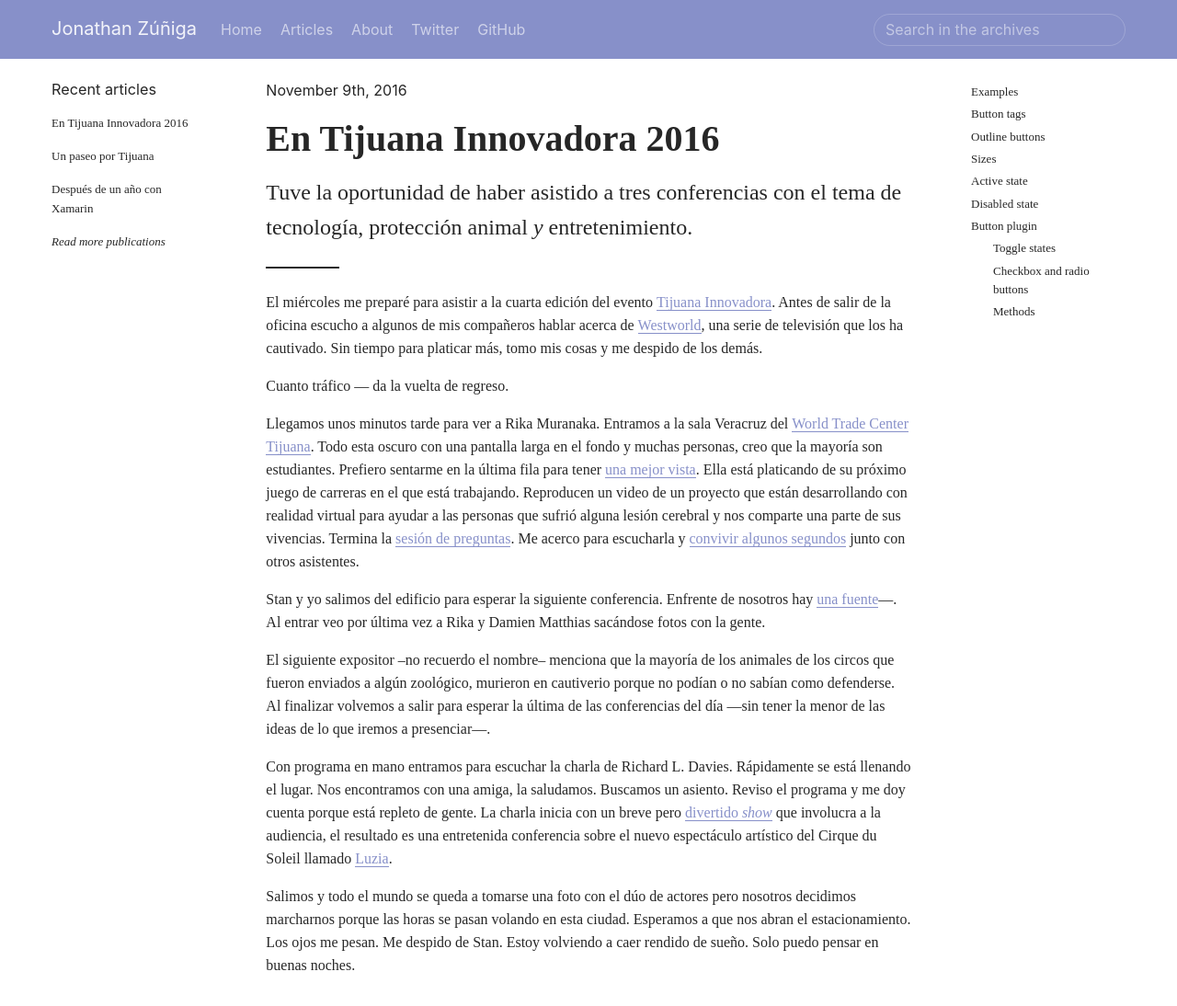
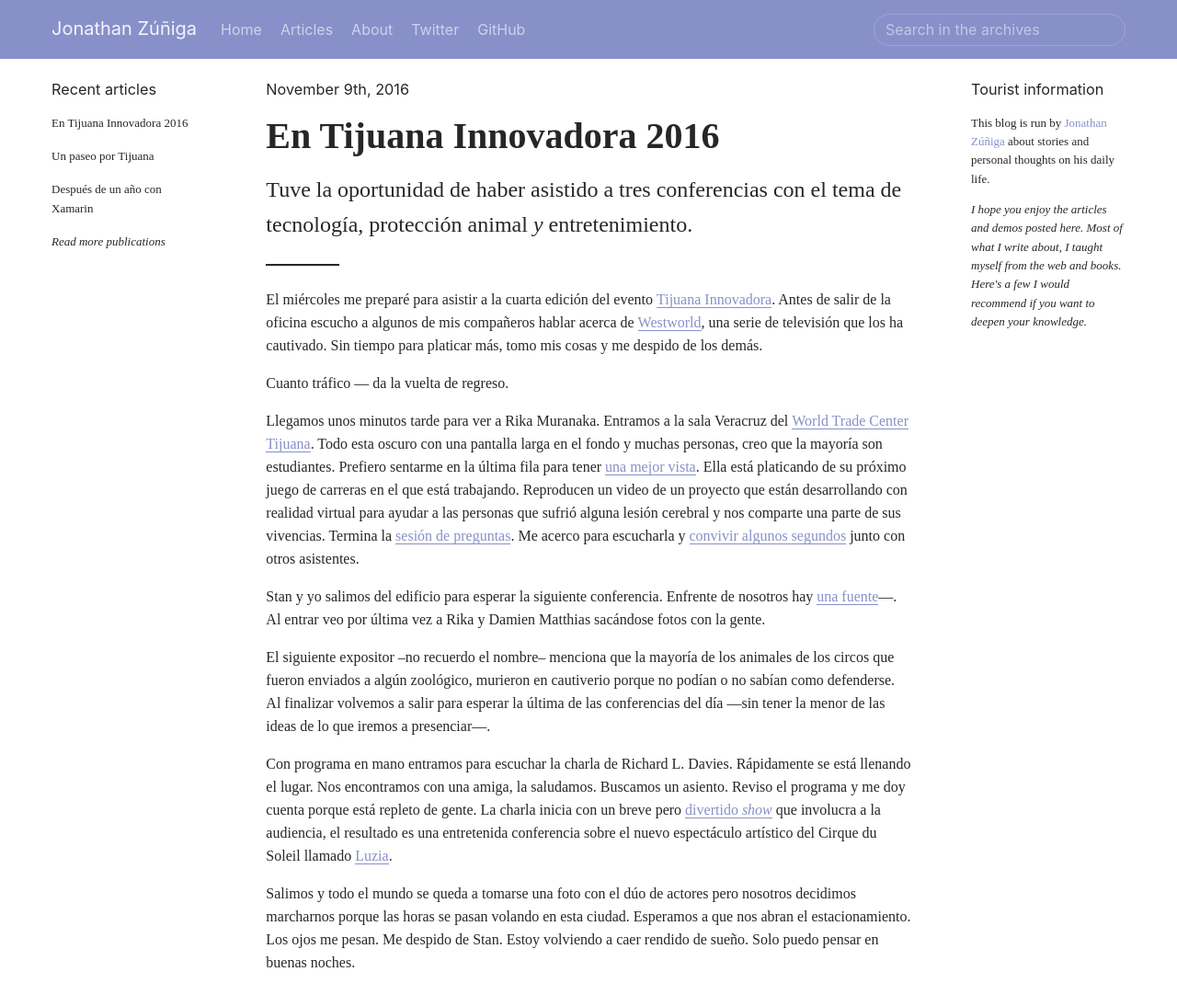
Before and after one commit to jonathanzuniga/jonathanzuniga.github.io, a Jekyll site: the page built from _posts/2016-11-09-en-tijuana-innovadora-2016.md, in a window 1280 px wide and 1132 px high. Shown: the top 1094 px of the window at 92% size. Built offline with Jekyll 4.4.1, drawn with Linux system fonts in a browser that asks for light colours; nearby versions of some CDN libraries; some web fonts are replaced.

Commit message:
Remove/add white space in the 3rd col.

```diff
--- a/_includes/third-col.html
+++ b/_includes/third-col.html
@@ -1,6 +1,6 @@
 <div class="third-col__body">
 
-	{% if page.url == '/' %}
+	{% if page.url == '/' or page.layout == 'post' %}
 
 		<h5>
 			Tourist information
--- a/_sass/_style.scss
+++ b/_sass/_style.scss
@@ -293,6 +293,12 @@
 
 }
 
+.sidebar,
+.third-col,
+.post__meta {
+	font-size: 13px;
+}
+
 @media ( min-width: 768px ) {
 
 	.sidebar {
@@ -302,11 +308,6 @@
 		top: $navbar-height;
 	}
 
-}
-
-.sidebar__body,
-.third-col {
-	font-size: 13px;
 }
 
 .sidebar__body {
@@ -321,10 +322,13 @@
 	}
 }
 
-.sidebar__body,
-.third-col__body {
-	padding-top: 1.5rem;
-	padding-bottom: 1.5rem;
+@media ( min-width: 768px ) {
+
+	.sidebar__body {
+		padding-top: 1.5rem;
+		padding-bottom: 1.5rem;
+	}
+
 }
 
 @media ( min-width: 1024px ) {
@@ -339,6 +343,8 @@
 }
 
 .third-col__body {
+	padding-bottom: 1.5rem;
+
 	// margin: 0 -1rem;
 	// padding: 1.5rem 1rem;
 
@@ -374,9 +380,16 @@
 	}
 }
 
+@media ( min-width: 1024px ) {
+
+	.third-col__body {
+		padding-top: 1.5rem;
+	}
+
+}
+
 .content {
-	padding-top: 22px;
-	padding-bottom: 22px;
+	padding-top: 1.5rem;
 }
 
 // @media (min-width: 1024px) {
@@ -411,6 +424,11 @@
 	}
 }
 
+.post__date {
+	font-size: 1.25em;
+	line-height: 1.2;
+}
+
 .search-results__posts .post {
 	margin-top: 1.5rem;
 	margin-bottom: 1.5rem;
```
